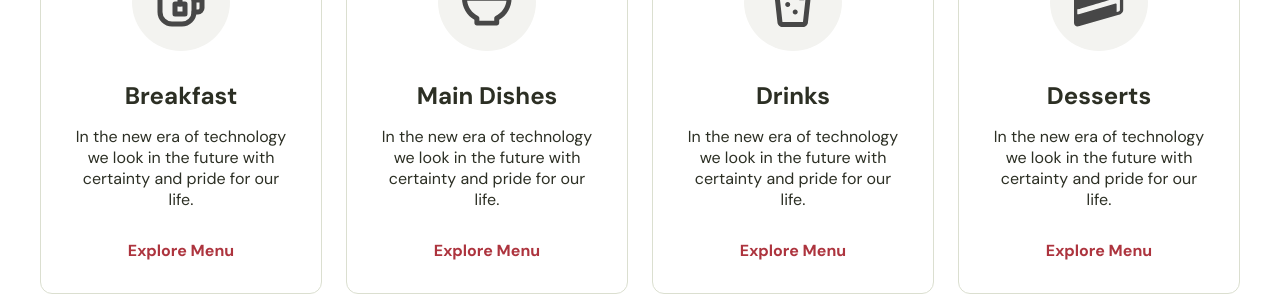
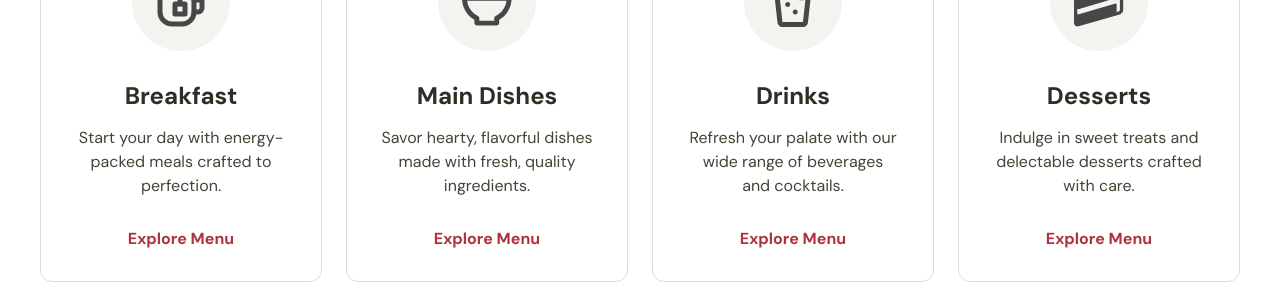
Before and after one commit to dawudarif/food-app, a React (Create React App) app: page / in a window 1280 px wide. Shown: the part 1160-1455 px from the top of the page. Built offline with nearby package versions, Linux system fonts and the light colour scheme; a web font is replaced by a local one.

Commit message:
chore: updated text, fixes
updated desc texts in MenuLinks, font style fixes

```diff
--- a/src/sections/MenuLinks/MenuLink.module.scss
+++ b/src/sections/MenuLinks/MenuLink.module.scss
@@ -82,8 +82,9 @@
       p {
         margin-bottom: 1.875rem;
         font-size: 1rem;
-        font-weight: 1.5rem;
-        color: $brand-text;
+        line-height: 1.5rem;
+        font-weight: normal;
+        color: $brand-light-text;
         text-align: center;
       }
 
--- a/src/sections/MenuLinks/MenuLinks.jsx
+++ b/src/sections/MenuLinks/MenuLinks.jsx
@@ -5,29 +5,28 @@ import dessertImage from "../../assets/cake.svg";
 import styles from "./MenuLink.module.scss";
 import { Link } from "react-router-dom";
 
-const data = [
+const menu = [
   {
     title: "Breakfast",
-    content:
-      "In the new era of technology we look in the future with certainty and pride for our life.",
+    content: "Start your day with energy-packed meals crafted to perfection.",
     image: breakfastImage,
   },
   {
     title: "Main Dishes",
     content:
-      "In the new era of technology we look in the future with certainty and pride for our life.",
+      "Savor hearty, flavorful dishes made with fresh, quality ingredients.",
     image: mainDishImage,
   },
   {
     title: "Drinks",
     content:
-      "In the new era of technology we look in the future with certainty and pride for our life.",
+      "Refresh your palate with our wide range of beverages and cocktails.",
     image: drinkImage,
   },
   {
     title: "Desserts",
     content:
-      "In the new era of technology we look in the future with certainty and pride for our life.",
+      "Indulge in sweet treats and delectable desserts crafted with care.",
     image: dessertImage,
   },
 ];
@@ -38,7 +37,7 @@ export default function MenuLinks() {
       <div className={styles.mainContainer}>
         <h1>Browse Our Menu</h1>
         <div className={styles.boxContainer}>
-          {data.map((item, index) => {
+          {menu.map((item, index) => {
             return (
               <div key={index} className={styles.linkBox}>
                 <span>
--- a/src/sections/OurServices/OurServices.module.scss
+++ b/src/sections/OurServices/OurServices.module.scss
@@ -71,7 +71,7 @@
       h4 {
         font-size: 1rem;
         line-height: 1.5rem;
-        color: #414536;
+        color: $brand-light-text;
         font-weight: normal;
       }
     }
--- a/src/sections/OurServices/OurServices.tsx
+++ b/src/sections/OurServices/OurServices.tsx
@@ -1,4 +1,3 @@
-import clsx from "clsx";
 import styles from "./OurServices.module.scss";
 
 const services = [
--- a/src/styles/_variables.scss
+++ b/src/styles/_variables.scss
@@ -1,5 +1,6 @@
 // colors
 $brand-text: #2c2f24;
+$brand-light-text: #414536;
 $brand-dark-gray: #474747;
 $brand-red: #ad343e;
 $brand-light-gray: #f9f9f7;
```
